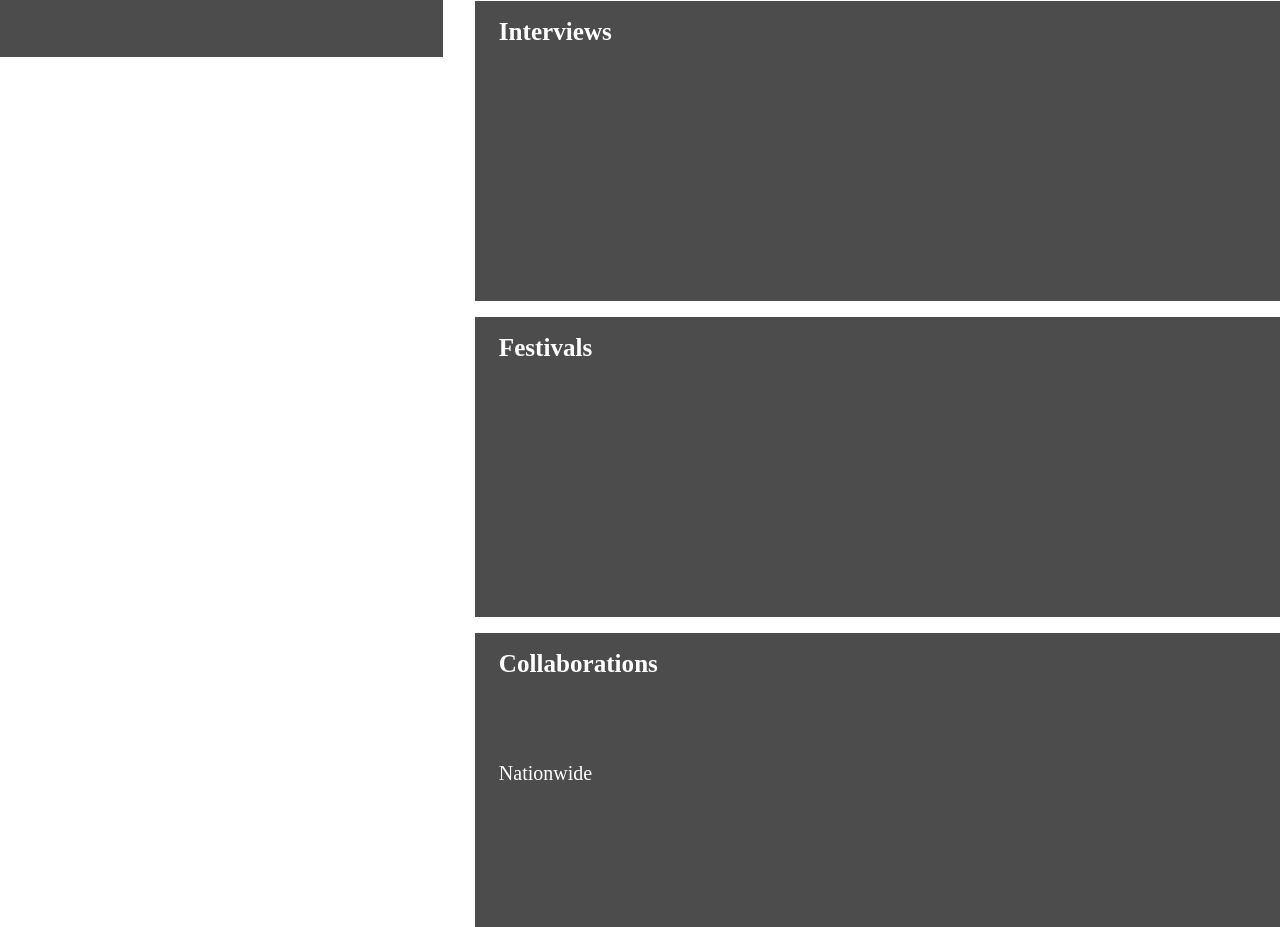
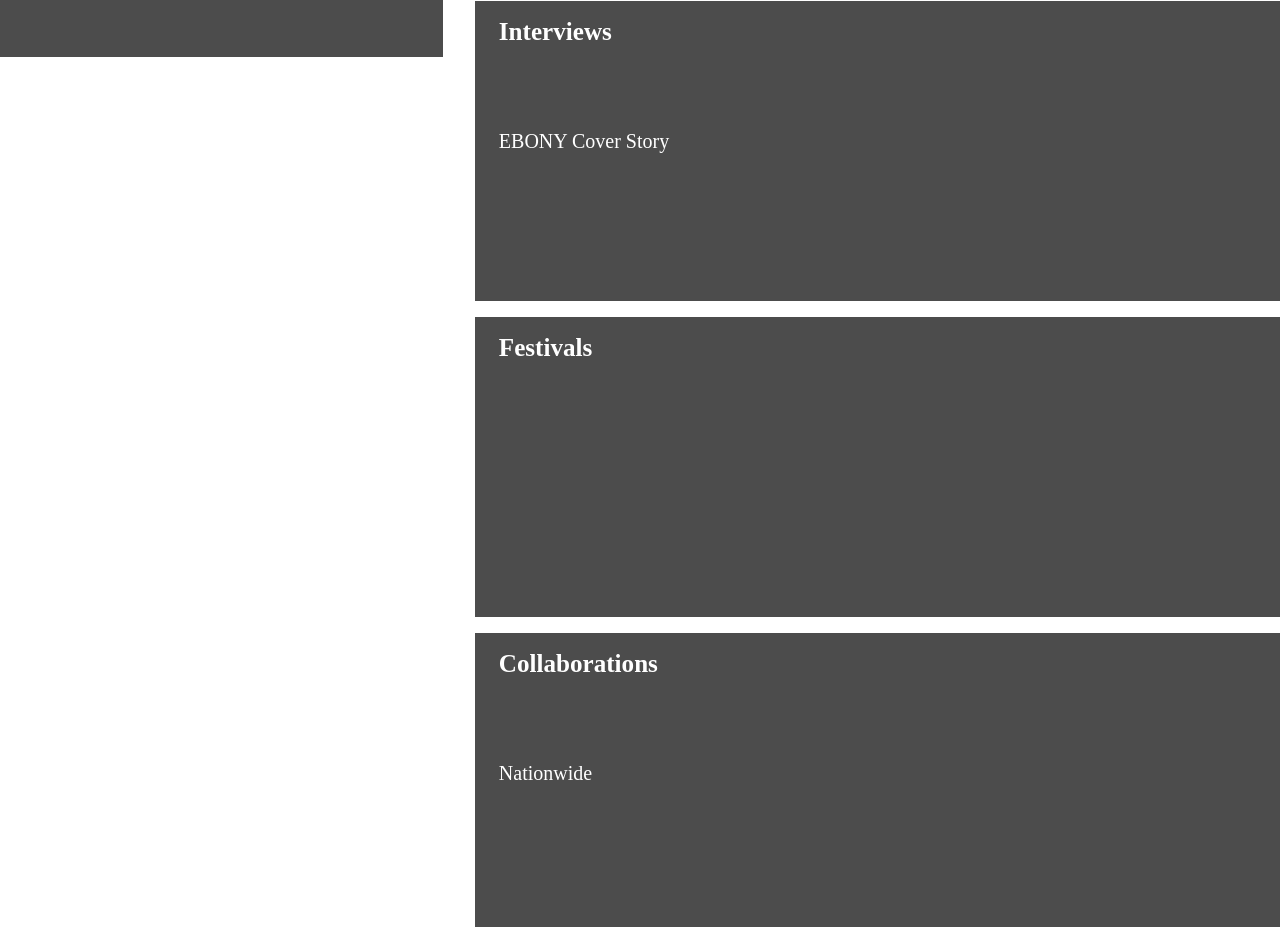
Before and after one commit to symlara/shegangchat, a React (Create React App) app: page /updates/h.e.r-updates in a window 1280 px wide. Shown: the part 1320-2247 px from the top of the page. Built offline with nearby package versions, Linux system fonts and the light colour scheme; no server answers.

Commit message:
added ebony interview

```diff
--- a/src/pages/updates/h.e.r-updates.js
+++ b/src/pages/updates/h.e.r-updates.js
@@ -51,6 +51,9 @@ const HERUpdates = () => {
             <div className='app__updates__blog-container_article'>
                 <div className='app__updates__blog-container_article-content'>
                     <a href="#/"><h3>Interviews</h3></a>
+                    <ul>
+                        <a href="https://www.ebony.com/covers/june-cover-her-and-dad-kenny-wilson/" target="_blank" rel="noopener noreferrer"><li className='text-white text-xl'>EBONY Cover Story</li></a>
+                    </ul>
                 </div>
             </div>
 
```
